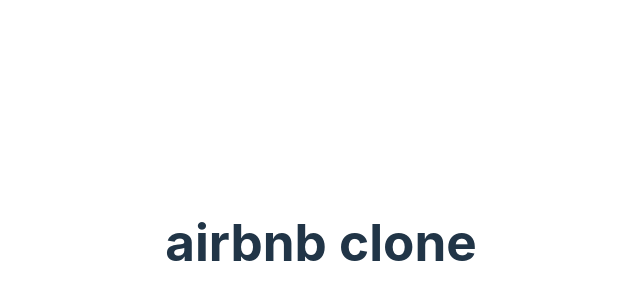
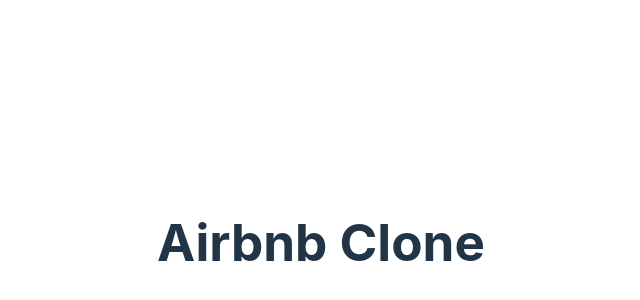
Before and after one commit to gitsu01/airbnb_clone, a React (Vite) app: page / in a window 1280 px wide. Shown: the part 158-458 px from the top of the page, without its empty margins (319-959 px from the left). Built offline with nearby package versions, Linux system fonts and the light colour scheme.

Commit message:
Modified App.jsx

```diff
--- a/src/App.jsx
+++ b/src/App.jsx
@@ -4,7 +4,7 @@
 
   return (
     <>
-      <h1>airbnb clone</h1>
+      <h1>Airbnb Clone</h1>
     </>
   )
 }
```
